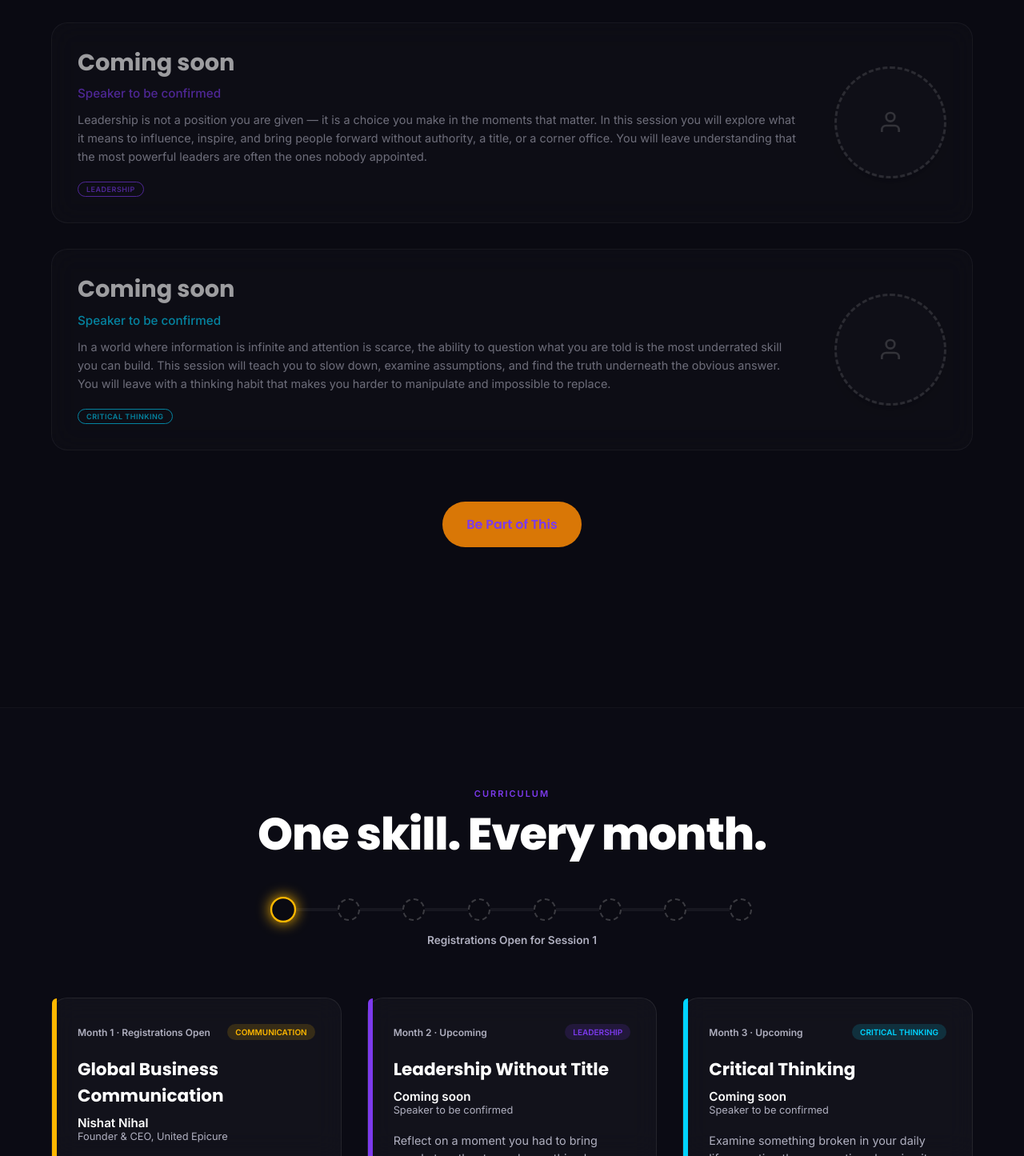
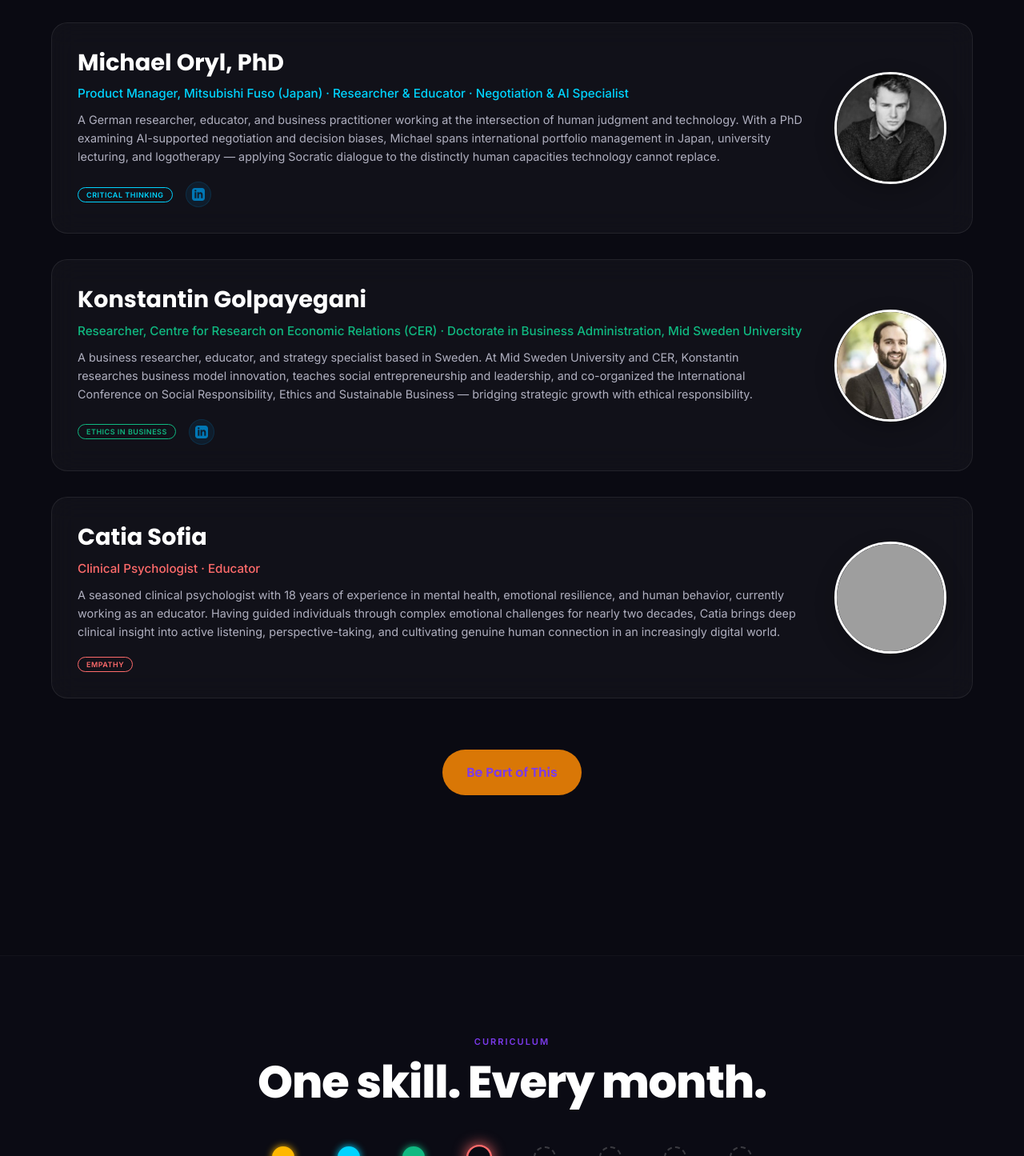
Before and after one commit to TheUnmachined/website, a plain HTML site: page index.html in a window 1280 px wide. Shown: the part 2860-4305 px from the top of the page at 80% size. Drawn offline with Linux system fonts and the light colour scheme; grey boxes are pictures that could not be loaded.

Commit message:
Update upcoming session, speaker directory, and curriculum with new speakers

```diff
--- a/index.html
+++ b/index.html
@@ -176,7 +176,7 @@
             <div class="container teaser-container">
                 <div class="teaser-content">
                     <h3>Upcoming Session: Empathy</h3>
-                    <p>With Guest Speaker <strong>Catia R.</strong>, Clinical Psychologist</p>
+                    <p>With Guest Speaker <strong>Catia Sofia</strong>, Clinical Psychologist</p>
                 </div>
                 <div class="teaser-right-column">
                     <div class="teaser-date-badge">DECEMBER 16, 2026 · 8:00 PM IST</div>
@@ -273,40 +273,69 @@
                             </div>
                         </div>
 
-                        <!-- Speaker 2 Placeholder -->
-                        <div class="speaker-card glass-card horizontal-card placeholder-card scroll-reveal-card" style="--accent-glow: rgba(124, 58, 237, 0.05); --color: var(--color-violet);">
+                        <!-- Speaker 2 (Michael Oryl, PhD) -->
+                        <div class="speaker-card glass-card horizontal-card scroll-reveal-card" style="--accent-glow: rgba(0, 212, 255, 0.15); --color: var(--color-cyan);">
                             <div class="card-left">
-                                <h3 class="speaker-name">Coming soon</h3>
-                                <p class="speaker-title">Speaker to be confirmed</p>
+                                <h3 class="speaker-name">Michael Oryl, PhD</h3>
+                                <p class="speaker-title">Product Manager, Mitsubishi Fuso (Japan) · Researcher & Educator · Negotiation & AI Specialist</p>
                                 <p class="speaker-desc">
-                                    Leadership is not a position you are given — it is a choice you make in the moments that matter. In this session you will explore what it means to influence, inspire, and bring people forward without authority, a title, or a corner office. You will leave understanding that the most powerful leaders are often the ones nobody appointed.
+                                    A German researcher, educator, and business practitioner working at the intersection of human judgment and technology. With a PhD examining AI-supported negotiation and decision biases, Michael spans international portfolio management in Japan, university lecturing, and logotherapy — applying Socratic dialogue to the distinctly human capacities technology cannot replace.
                                 </p>
                                 <div class="card-footer">
-                                    <span class="speaker-pill" style="--color: var(--color-violet); margin-bottom: 0;">Leadership</span>
+                                    <span class="speaker-pill" style="--color: var(--color-cyan); margin-bottom: 0;">Critical Thinking</span>
+                                    <a href="https://www.linkedin.com/in/michael-david-oryl-a20b72b9/" target="_blank" rel="noopener noreferrer" class="speaker-linkedin-btn" aria-label="Michael Oryl LinkedIn">
+                                        <svg width="16" height="16" viewBox="0 0 24 24" fill="currentColor">
+                                            <path d="M19 0h-14c-2.761 0-5 2.239-5 5v14c0 2.761 2.239 5 5 5h14c2.762 0 5-2.239 5-5v-14c0-2.761-2.238-5-5-5zm-11 19h-3v-11h3v11zm-1.5-12.268c-.966 0-1.75-.79-1.75-1.764s.784-1.764 1.75-1.764 1.75.79 1.75 1.764-.783 1.764-1.75 1.764zm13.5 12.268h-3v-5.604c0-3.368-4-3.113-4 0v5.604h-3v-11h3v1.765c1.396-2.586 7-2.777 7 2.476v6.759z"/>
+                                        </svg>
+                                    </a>
                                 </div>
                             </div>
                             <div class="card-right">
-                                <div class="speaker-avatar-wrapper placeholder-avatar-wrapper">
-                                    <svg width="32" height="32" viewBox="0 0 24 24" fill="none" stroke="currentColor" stroke-width="2" class="placeholder-svg"><path d="M20 21v-2a4 4 0 0 0-4-4H8a4 4 0 0 0-4 4v2"></path><circle cx="12" cy="7" r="4"></circle></svg>
+                                <div class="speaker-avatar-wrapper">
+                                    <img src="images/michael.png" alt="Michael Oryl, PhD" class="speaker-avatar-img">
                                 </div>
                             </div>
                         </div>
 
-                        <!-- Speaker 3 Placeholder -->
-                        <div class="speaker-card glass-card horizontal-card placeholder-card scroll-reveal-card" style="--accent-glow: rgba(0, 212, 255, 0.05); --color: var(--color-cyan);">
+                        <!-- Speaker 3 (Konstantin Golpayegani) -->
+                        <div class="speaker-card glass-card horizontal-card scroll-reveal-card" style="--accent-glow: rgba(16, 185, 129, 0.15); --color: var(--color-green);">
                             <div class="card-left">
-                                <h3 class="speaker-name">Coming soon</h3>
-                                <p class="speaker-title">Speaker to be confirmed</p>
+                                <h3 class="speaker-name">Konstantin Golpayegani</h3>
+                                <p class="speaker-title">Researcher, Centre for Research on Economic Relations (CER) · Doctorate in Business Administration, Mid Sweden University</p>
                                 <p class="speaker-desc">
-                                    In a world where information is infinite and attention is scarce, the ability to question what you are told is the most underrated skill you can build. This session will teach you to slow down, examine assumptions, and find the truth underneath the obvious answer. You will leave with a thinking habit that makes you harder to manipulate and impossible to replace.
+                                    A business researcher, educator, and strategy specialist based in Sweden. At Mid Sweden University and CER, Konstantin researches business model innovation, teaches social entrepreneurship and leadership, and co-organized the International Conference on Social Responsibility, Ethics and Sustainable Business — bridging strategic growth with ethical responsibility.
                                 </p>
                                 <div class="card-footer">
-                                    <span class="speaker-pill" style="--color: var(--color-cyan); margin-bottom: 0;">Critical Thinking</span>
+                                    <span class="speaker-pill" style="--color: var(--color-green); margin-bottom: 0;">Ethics in Business</span>
+                                    <a href="https://www.linkedin.com/in/kgolpayegani/" target="_blank" rel="noopener noreferrer" class="speaker-linkedin-btn" aria-label="Konstantin Golpayegani LinkedIn">
+                                        <svg width="16" height="16" viewBox="0 0 24 24" fill="currentColor">
+                                            <path d="M19 0h-14c-2.761 0-5 2.239-5 5v14c0 2.761 2.239 5 5 5h14c2.762 0 5-2.239 5-5v-14c0-2.761-2.238-5-5-5zm-11 19h-3v-11h3v11zm-1.5-12.268c-.966 0-1.75-.79-1.75-1.764s.784-1.764 1.75-1.764 1.75.79 1.75 1.764-.783 1.764-1.75 1.764zm13.5 12.268h-3v-5.604c0-3.368-4-3.113-4 0v5.604h-3v-11h3v1.765c1.396-2.586 7-2.777 7 2.476v6.759z"/>
+                                        </svg>
+                                    </a>
                                 </div>
                             </div>
                             <div class="card-right">
-                                <div class="speaker-avatar-wrapper placeholder-avatar-wrapper">
-                                    <svg width="32" height="32" viewBox="0 0 24 24" fill="none" stroke="currentColor" stroke-width="2" class="placeholder-svg"><path d="M20 21v-2a4 4 0 0 0-4-4H8a4 4 0 0 0-4 4v2"></path><circle cx="12" cy="7" r="4"></circle></svg>
+                                <div class="speaker-avatar-wrapper">
+                                    <img src="images/konstantin.png" alt="Konstantin Golpayegani" class="speaker-avatar-img">
+                                </div>
+                            </div>
+                        </div>
+
+                        <!-- Speaker 4 (Catia Sofia) -->
+                        <div class="speaker-card glass-card horizontal-card scroll-reveal-card" style="--accent-glow: rgba(255, 107, 107, 0.15); --color: var(--color-coral);">
+                            <div class="card-left">
+                                <h3 class="speaker-name">Catia Sofia</h3>
+                                <p class="speaker-title">Clinical Psychologist · Educator</p>
+                                <p class="speaker-desc">
+                                    A seasoned clinical psychologist with 18 years of experience in mental health, emotional resilience, and human behavior, currently working as an educator. Having guided individuals through complex emotional challenges for nearly two decades, Catia brings deep clinical insight into active listening, perspective-taking, and cultivating genuine human connection in an increasingly digital world.
+                                </p>
+                                <div class="card-footer">
+                                    <span class="speaker-pill" style="--color: var(--color-coral); margin-bottom: 0;">Empathy</span>
+                                </div>
+                            </div>
+                            <div class="card-right">
+                                <div class="speaker-avatar-wrapper">
+                                    <img src="images/catia.png" alt="Catia Sofia" class="speaker-avatar-img">
                                 </div>
                             </div>
                         </div>
@@ -331,27 +360,27 @@
                 <!-- Progress Dot Row -->
                 <div class="sessions-progress">
                     <div class="progress-track">
-                        <div class="progress-bar-fill" style="width: 0%;"></div>
+                        <div class="progress-bar-fill" style="width: 42.8%;"></div>
                     </div>
                     <div class="progress-dots">
-                        <span class="progress-dot active" data-tooltip="Communication (Nishat Nihal)"
+                        <span class="progress-dot completed" data-tooltip="Communication (Nishat Nihal)"
                             style="--color: var(--color-yellow);"></span>
+                        <span class="progress-dot completed" data-tooltip="Critical Thinking (Michael Oryl, PhD)"
+                            style="--color: var(--color-cyan);"></span>
+                        <span class="progress-dot completed" data-tooltip="Ethics (Konstantin Golpayegani)"
+                            style="--color: var(--color-green);"></span>
+                        <span class="progress-dot active" data-tooltip="Empathy (Catia Sofia)"
+                            style="--color: var(--color-coral);"></span>
                         <span class="progress-dot upcoming" data-tooltip="Leadership (Coming soon)"
                             style="--color: var(--color-violet);"></span>
-                        <span class="progress-dot upcoming" data-tooltip="Critical Thinking (Coming soon)"
-                            style="--color: var(--color-cyan);"></span>
-                        <span class="progress-dot upcoming" data-tooltip="Empathy (Coming soon)"
-                            style="--color: var(--color-coral);"></span>
                         <span class="progress-dot upcoming" data-tooltip="Resilience (Coming soon)"
                             style="--color: var(--color-pink);"></span>
-                        <span class="progress-dot upcoming" data-tooltip="Ethics (Coming soon)"
-                            style="--color: var(--color-green);"></span>
                         <span class="progress-dot upcoming" data-tooltip="Creativity (Coming soon)"
                             style="--color: var(--color-teal);"></span>
                         <span class="progress-dot upcoming" data-tooltip="Collaboration (Coming soon)"
                             style="--color: var(--color-orange);"></span>
                     </div>
-                    <div class="progress-text-label">Registrations Open for Session 1</div>
+                    <div class="progress-text-label">Registrations Open for Session 4</div>
                 </div>
 
                 <!-- Session Grid -->
@@ -359,7 +388,7 @@
                     <!-- Session 1: Communication -->
                     <div class="session-card glass-card scroll-reveal-card" style="--card-color: var(--color-yellow);">
                         <div class="session-header">
-                            <span class="session-month">Month 1 · Registrations Open</span>
+                            <span class="session-month">Month 1 · Completed</span>
                             <span class="session-tag"
                                 style="background-color: rgba(255, 184, 0, 0.15); color: var(--color-yellow);">Communication</span>
                         </div>
@@ -375,10 +404,68 @@
                         </blockquote>
                     </div>
 
-                    <!-- Session 2: Leadership -->
+                    <!-- Session 2: Critical Thinking -->
+                    <div class="session-card glass-card scroll-reveal-card" style="--card-color: var(--color-cyan);">
+                        <div class="session-header">
+                            <span class="session-month">Month 2 · Completed</span>
+                            <span class="session-tag"
+                                style="background-color: rgba(0, 212, 255, 0.15); color: var(--color-cyan);">Critical
+                                Thinking</span>
+                        </div>
+                        <h3 class="session-title">Critical Thinking</h3>
+                        <p class="speaker-name">Michael Oryl, PhD</p>
+                        <p class="speaker-role">Product Manager, Mitsubishi Fuso · Researcher & Educator</p>
+                        <p class="session-takeaway">Examine something broken in your daily life, question the
+                            assumptions keeping it broken, and discover why the courage to think independently is
+                            increasingly rare in an age of instant answers.</p>
+                        <blockquote class="session-quote">
+                            "The most dangerous thought is the one you never questioned. Critical thinking is not about
+                            being right — it is about refusing to stop asking why."
+                        </blockquote>
+                    </div>
+
+                    <!-- Session 3: Ethics -->
+                    <div class="session-card glass-card scroll-reveal-card" style="--card-color: var(--color-green);">
+                        <div class="session-header">
+                            <span class="session-month">Month 3 · Completed</span>
+                            <span class="session-tag"
+                                style="background-color: rgba(16, 185, 129, 0.15); color: var(--color-green);">Ethics</span>
+                        </div>
+                        <h3 class="session-title">Ethics in Business</h3>
+                        <p class="speaker-name">Konstantin Golpayegani</p>
+                        <p class="speaker-role">Researcher, CER · Doctorate, Mid Sweden University</p>
+                        <p class="session-takeaway">Wrestle with a real moral dilemma from your own experience and
+                            explore why making the right decision — not the easy one — is a deeply human responsibility
+                            that no algorithm can carry.</p>
+                        <blockquote class="session-quote">
+                            "Ethics is not a rulebook. It is what you choose when no one is watching and no system tells
+                            you what to do."
+                        </blockquote>
+                    </div>
+
+                    <!-- Session 4: Empathy -->
+                    <div class="session-card glass-card scroll-reveal-card" style="--card-color: var(--color-coral);">
+                        <div class="session-header">
+                            <span class="session-month">Month 4 · Registrations Open</span>
+                            <span class="session-tag"
+                                style="background-color: rgba(255, 107, 107, 0.15); color: var(--color-coral);">Empathy</span>
+                        </div>
+                        <h3 class="session-title">Empathy & Human Connection</h3>
+                        <p class="speaker-name">Catia Sofia</p>
+                        <p class="speaker-role">Clinical Psychologist · Educator</p>
+                        <p class="session-takeaway">Reflect on a moment when you truly made someone feel heard — and
+                            explore why the ability to feel with another person remains the one thing no machine can
+                            simulate.</p>
+                        <blockquote class="session-quote">
+                            "Empathy is not a soft skill. It is the hardest skill — because it requires you to set
+                            yourself aside completely."
+                        </blockquote>
+                    </div>
+
+                    <!-- Session 5: Leadership -->
                     <div class="session-card glass-card scroll-reveal-card" style="--card-color: var(--color-violet);">
                         <div class="session-header">
-                            <span class="session-month">Month 2 · Upcoming</span>
+                            <span class="session-month">Month 5 · Upcoming</span>
                             <span class="session-tag"
                                 style="background-color: rgba(124, 58, 237, 0.15); color: var(--color-violet);">Leadership</span>
                         </div>
@@ -393,49 +480,10 @@
                         </blockquote>
                     </div>
 
-                    <!-- Session 3: Critical Thinking -->
-                    <div class="session-card glass-card scroll-reveal-card" style="--card-color: var(--color-cyan);">
-                        <div class="session-header">
-                            <span class="session-month">Month 3 · Upcoming</span>
-                            <span class="session-tag"
-                                style="background-color: rgba(0, 212, 255, 0.15); color: var(--color-cyan);">Critical
-                                Thinking</span>
-                        </div>
-                        <h3 class="session-title">Critical Thinking</h3>
-                        <p class="speaker-name">Coming soon</p>
-                        <p class="speaker-role">Speaker to be confirmed</p>
-                        <p class="session-takeaway">Examine something broken in your daily life, question the
-                            assumptions keeping it broken, and discover why the courage to think independently is
-                            increasingly rare in an age of instant answers.</p>
-                        <blockquote class="session-quote">
-                            "The most dangerous thought is the one you never questioned. Critical thinking is not about
-                            being right — it is about refusing to stop asking why."
-                        </blockquote>
-                    </div>
-
-                    <!-- Session 4: Empathy -->
-                    <div class="session-card glass-card scroll-reveal-card" style="--card-color: var(--color-coral);">
-                        <div class="session-header">
-                            <span class="session-month">Month 4 · Upcoming</span>
-                            <span class="session-tag"
-                                style="background-color: rgba(255, 107, 107, 0.15); color: var(--color-coral);">Empathy</span>
-                        </div>
-                        <h3 class="session-title">Empathy & Human Connection</h3>
-                        <p class="speaker-name">Coming soon</p>
-                        <p class="speaker-role">Speaker to be confirmed</p>
-                        <p class="session-takeaway">Reflect on a moment when you truly made someone feel heard — and
-                            explore why the ability to feel with another person remains the one thing no machine can
-                            simulate.</p>
-                        <blockquote class="session-quote">
-                            "Empathy is not a soft skill. It is the hardest skill — because it requires you to set
-                            yourself aside completely."
-                        </blockquote>
-                    </div>
-
-                    <!-- Session 5: Resilience -->
+                    <!-- Session 6: Resilience -->
                     <div class="session-card glass-card scroll-reveal-card" style="--card-color: var(--color-pink);">
                         <div class="session-header">
-                            <span class="session-month">Month 5 · Upcoming</span>
+                            <span class="session-month">Month 6 · Upcoming</span>
                             <span class="session-tag"
                                 style="background-color: rgba(255, 107, 107, 0.15); color: var(--color-pink);">Resilience</span>
                         </div>
@@ -448,25 +496,6 @@
                         <blockquote class="session-quote">
                             "Resilience is not about being unbreakable. It is about knowing you will rebuild — even when
                             you do not yet know how."
-                        </blockquote>
-                    </div>
-
-                    <!-- Session 6: Ethics -->
-                    <div class="session-card glass-card scroll-reveal-card" style="--card-color: var(--color-green);">
-                        <div class="session-header">
-                            <span class="session-month">Month 6 · Upcoming</span>
-                            <span class="session-tag"
-                                style="background-color: rgba(16, 185, 129, 0.15); color: var(--color-green);">Ethics</span>
-                        </div>
-                        <h3 class="session-title">Ethical Judgement</h3>
-                        <p class="speaker-name">Coming soon</p>
-                        <p class="speaker-role">Speaker to be confirmed</p>
-                        <p class="session-takeaway">Wrestle with a real moral dilemma from your own experience and
-                            explore why making the right decision — not the easy one — is a deeply human responsibility
-                            that no algorithm can carry.</p>
-                        <blockquote class="session-quote">
-                            "Ethics is not a rulebook. It is what you choose when no one is watching and no system tells
-                            you what to do."
                         </blockquote>
                     </div>
 
```
Also changed, not shown: images/konstantin.png (added), images/michael.png (added), 1 other file.
